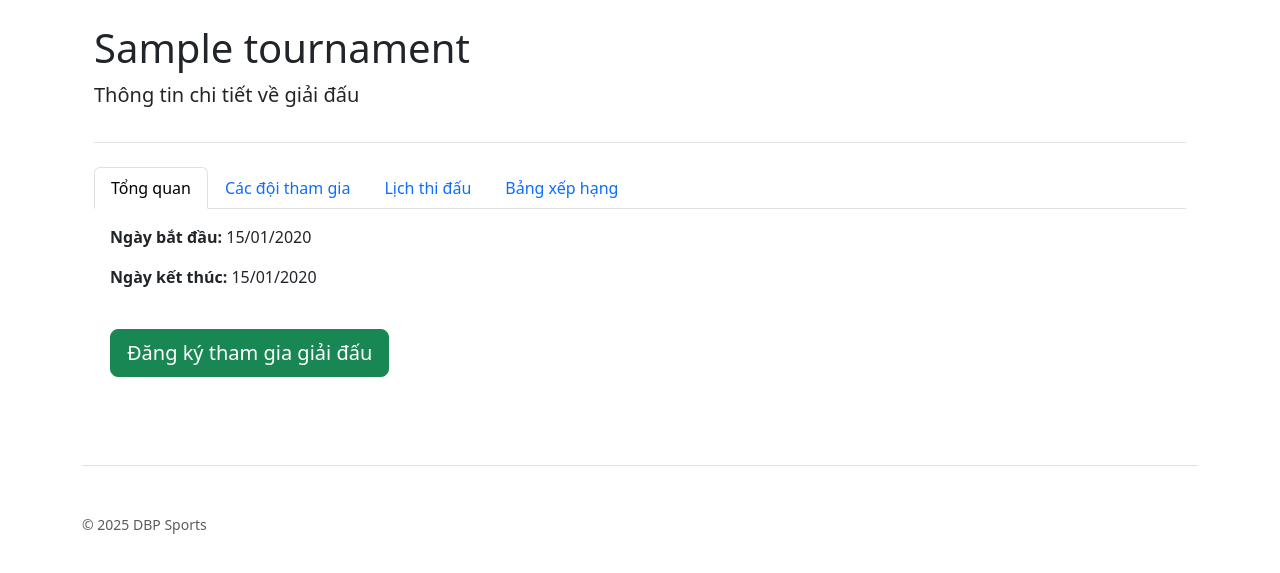
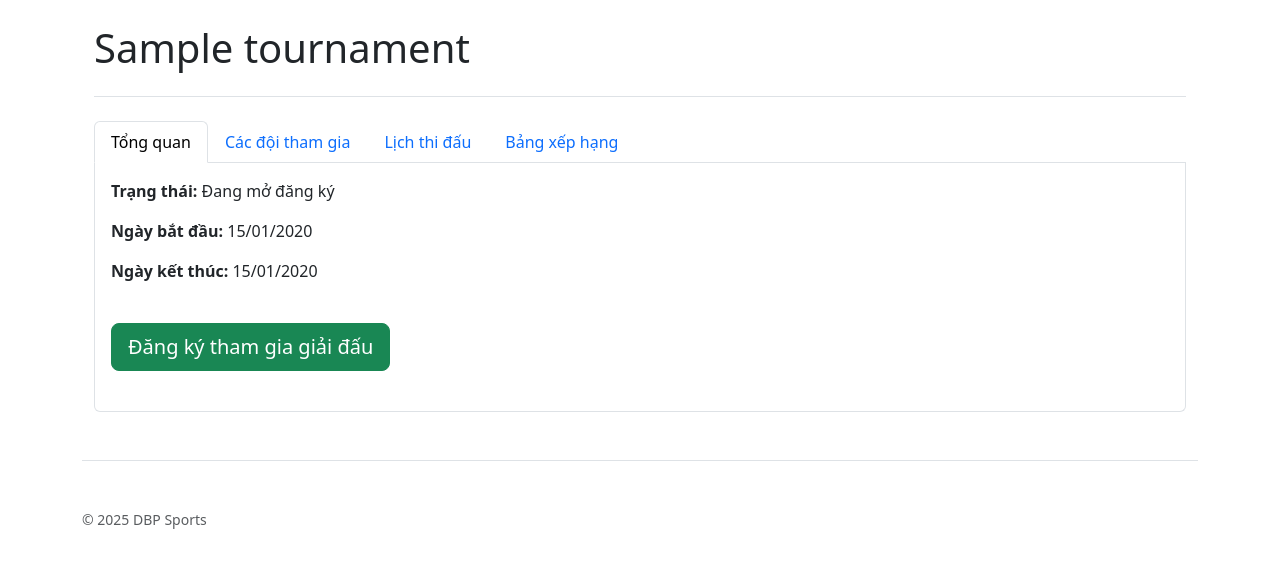
Before and after one commit to dbpsportsvn-glitch/dbpsports, a Django app: page /tournament/1/ in a window 1280 px wide. Shown: the part 56-629 px from the top of the page. Run offline with Django 5.2, Linux system fonts and the light colour scheme; tables that the repository leaves empty hold one stand-in row (values such as "Sample post"); grey boxes marked "Sample" are stand-in pictures.

Commit message:
Add tournament status and polish detail page tabs

```diff
--- a/backend/tournaments/admin.py
+++ b/backend/tournaments/admin.py
@@ -6,8 +6,10 @@ from django.utils.html import format_html
 
 @admin.register(Tournament)
 class TournamentAdmin(admin.ModelAdmin):
-    list_display = ('name', 'start_date', 'end_date')
+    list_display = ('name', 'status', 'start_date', 'end_date')
+    list_filter = ('status',)
     search_fields = ('name',)
+    list_editable = ('status',) # <-- Thêm dòng này
 
 @admin.register(Team)
 class TeamAdmin(admin.ModelAdmin):
--- a/backend/tournaments/models.py
+++ b/backend/tournaments/models.py
@@ -4,9 +4,16 @@ from django.db import models
 from django.contrib.auth.models import User # <-- Thêm dòng import này
 
 class Tournament(models.Model):
+    STATUS_CHOICES = [
+        ('REGISTRATION_OPEN', 'Đang mở đăng ký'),
+        ('IN_PROGRESS', 'Đang diễn ra'),
+        ('FINISHED', 'Đã kết thúc'),
+    ]
+
     name = models.CharField(max_length=200)
     start_date = models.DateField()
     end_date = models.DateField()
+    status = models.CharField(max_length=20, choices=STATUS_CHOICES, default='REGISTRATION_OPEN') # Thêm dòng này
 
     def __str__(self):
         return self.name
--- a/backend/tournaments/templates/tournaments/tournament_detail.html
+++ b/backend/tournaments/templates/tournaments/tournament_detail.html
@@ -6,7 +6,6 @@
 <div class="container mt-4">
     <div class="pb-3 mb-4 border-bottom">
         <h1>{{ tournament.name }}</h1>
-        <p class="lead">Thông tin chi tiết về giải đấu</p>
     </div>
 
     <ul class="nav nav-tabs" id="tournamentTab" role="tablist">
@@ -25,22 +24,25 @@
     </ul>
 
     <div class="tab-content" id="tournamentTabContent">
-        <div class="tab-pane fade show active p-3" id="overview" role="tabpanel">
+        <div class="tab-pane fade show active p-3 border border-top-0 rounded-bottom" id="overview" role="tabpanel">
+            <p><strong>Trạng thái:</strong> {{ tournament.get_status_display }}</p>
             <p><strong>Ngày bắt đầu:</strong> {{ tournament.start_date|date:"d/m/Y" }}</p>
             <p><strong>Ngày kết thúc:</strong> {{ tournament.end_date|date:"d/m/Y" }}</p>
-            <a href="{% url 'create_team' tournament_pk=tournament.pk %}" class="btn btn-success btn-lg my-4">Đăng ký tham gia giải đấu</a>
+
+            {% if tournament.status == 'REGISTRATION_OPEN' %}
+                <a href="{% url 'create_team' tournament_pk=tournament.pk %}" class="btn btn-success btn-lg my-4">Đăng ký tham gia giải đấu</a>
+            {% else %}
+                <p class="text-muted my-4">Giai đoạn đăng ký đã kết thúc.</p>
+            {% endif %}
         </div>
 
-        <div class="tab-pane fade p-3" id="teams" role="tabpanel">
+        <div class="tab-pane fade p-3 border border-top-0 rounded-bottom" id="teams" role="tabpanel">
             <div class="row">
                 {% for team in tournament.teams.all %}
                     <div class="col-md-4 mb-3">
                         <div class="card">
                             <div class="card-body">
                                 <h5 class="card-title">{{ team.name }}</h5>
-                                <p class="card-text">
-                                    {% if team.coach_name %}<strong>HLV:</strong> {{ team.coach_name }}{% endif %}
-                                </p>
                                 <a href="{% url 'team_detail' pk=team.pk %}" class="btn btn-secondary btn-sm">Xem chi tiết đội</a>
                             </div>
                         </div>
@@ -51,11 +53,13 @@
             </div>
         </div>
 
-        <div class="tab-pane fade p-3" id="schedule" role="tabpanel">
-            {% include 'tournaments/partials/match_schedule.html' %} </div>
+        <div class="tab-pane fade p-3 border border-top-0 rounded-bottom" id="schedule" role="tabpanel">
+            {% include 'tournaments/partials/match_schedule.html' %}
+        </div>
 
-        <div class="tab-pane fade p-3" id="standings" role="tabpanel">
-            {% include 'tournaments/partials/standings_table.html' %} </div>
+        <div class="tab-pane fade p-3 border border-top-0 rounded-bottom" id="standings" role="tabpanel">
+            {% include 'tournaments/partials/standings_table.html' %}
+        </div>
     </div>
 </div>
 {% endblock %}
```
Also changed, not shown: backend/tournaments/migrations/0007_tournament_status.py (added).
